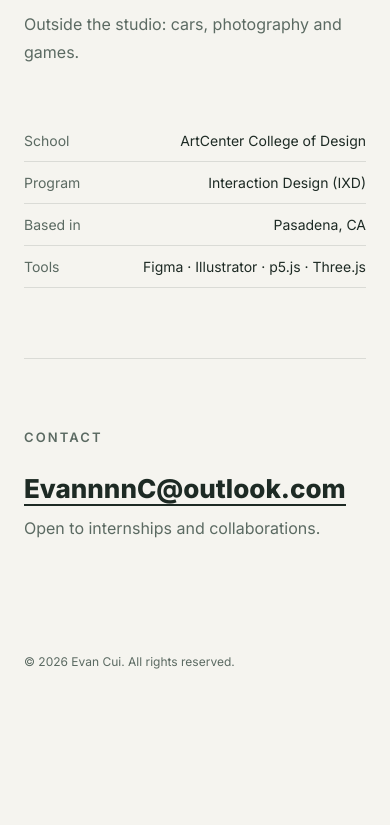
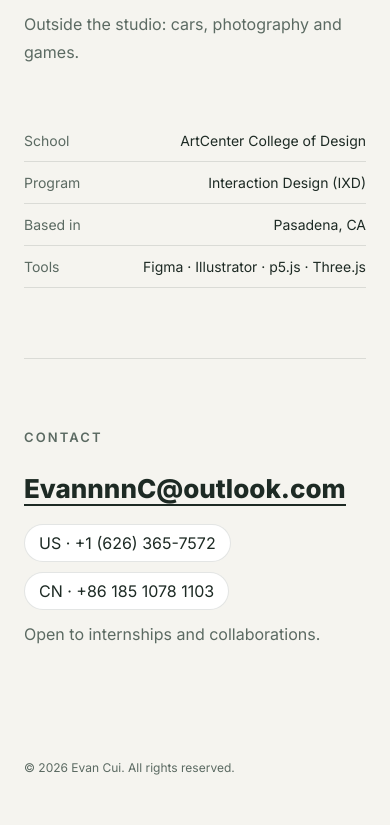
Before and after one commit to cuitianze081103-bot/portfolio, a plain HTML site: page index.html in a window 390 px wide. Shown: the part 2879-3704 px from the top of the page. Before the commit the page ends 3598 px from the top, so only its background shows below. Drawn offline with Linux system fonts and the light colour scheme.

Commit message:
Add phone numbers to contact
Co-Authored-By: Claude Opus 5.5 <noreply@anthropic.com>
Claude-Session: https://claude.ai/code/session_01SZq45iwHmnCwrkcUYMTctZ

```diff
--- a/index.html
+++ b/index.html
@@ -45,6 +45,8 @@
   .facts li span:first-child{color:var(--soft)}
   .contact a.big{font-size:clamp(26px,4vw,40px);font-weight:800;text-decoration:none;border-bottom:2px solid var(--ink)}
   .contact p{color:var(--soft);margin-top:14px}
+  .phones{display:flex;flex-wrap:wrap;gap:10px 24px;margin-top:20px;font-size:16px}
+  .phones a{text-decoration:none;color:var(--ink);padding:8px 14px;border:1px solid var(--line);border-radius:999px;background:#fff}
   footer{padding:30px 0 50px;font-size:12px;color:var(--soft)}
   @media (max-width:700px){.links{gap:14px}.about{grid-template-columns:1fr}header{padding:80px 0 60px}}
 </style>
@@ -105,6 +107,7 @@
   <section id="contact" class="contact">
     <h2>Contact</h2>
     <a class="big" href="mailto:EvannnnC@outlook.com">EvannnnC@outlook.com</a>
+    <div class="phones"><a href="tel:+16263657572">US · +1 (626) 365-7572</a><a href="tel:+8618510781103">CN · +86 185 1078 1103</a></div>
     <p>Open to internships and collaborations.</p>
   </section>
 
```
